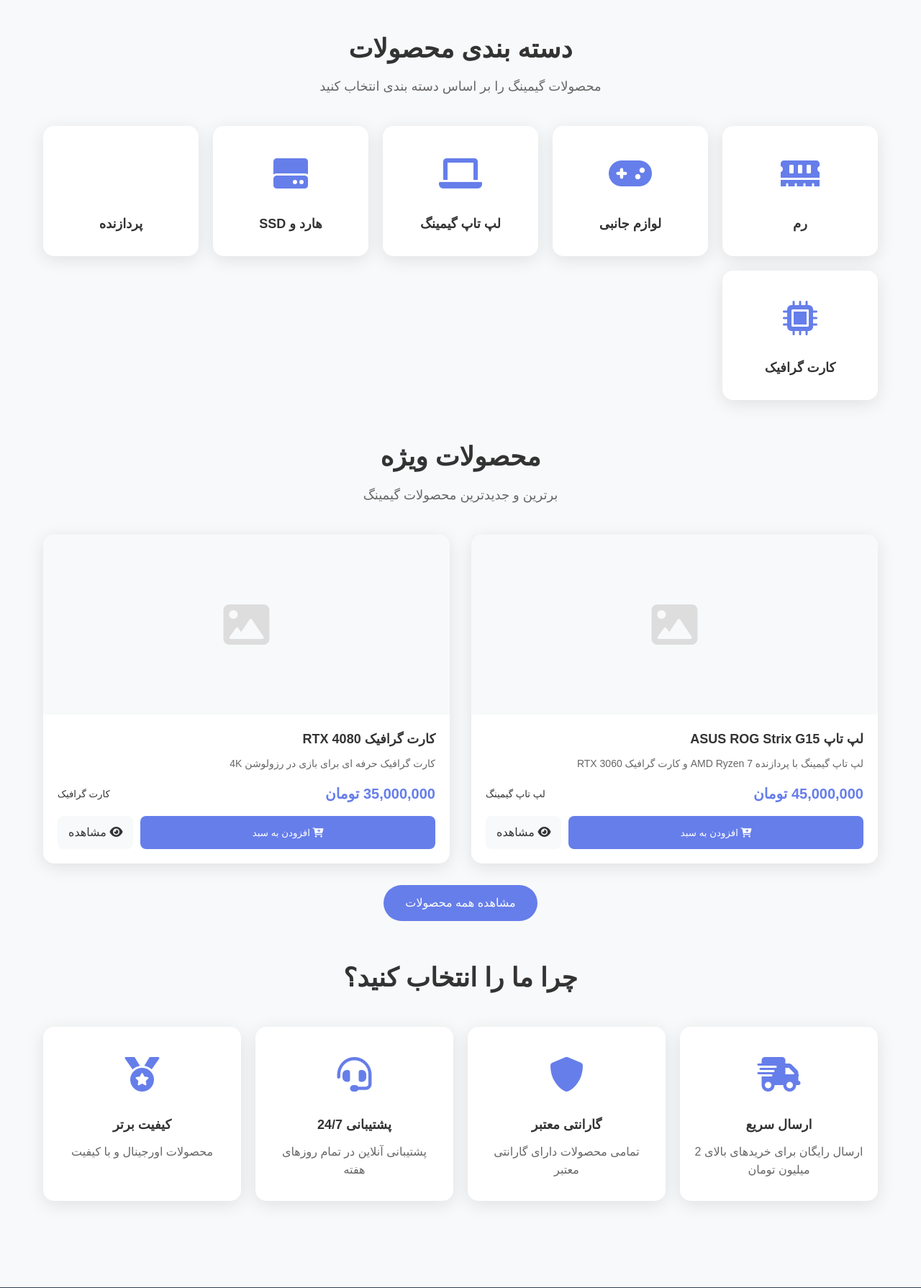
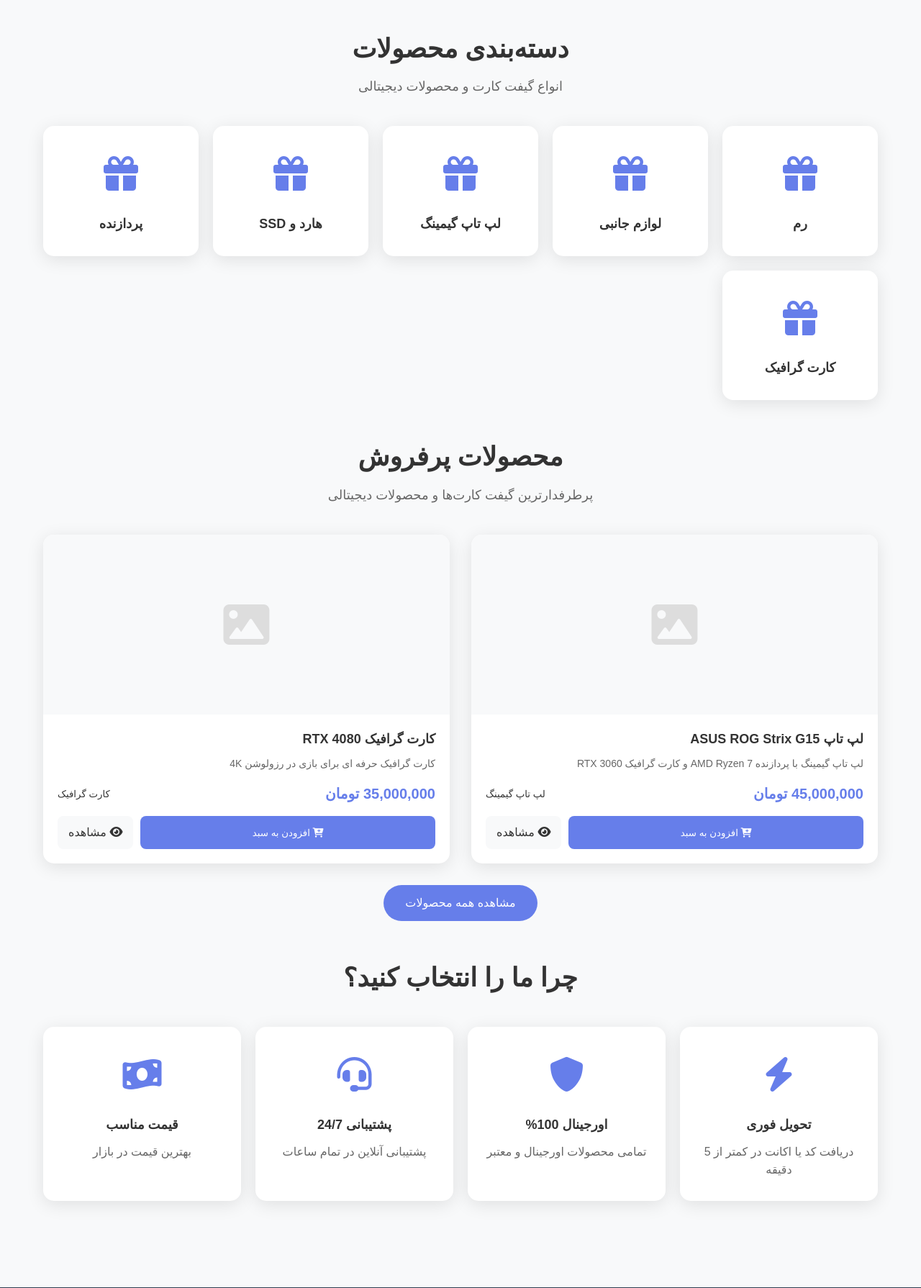
Before and after one commit to uncelmasih/masiha, a PHP site: page / in a window 1280 px wide. Shown: the part 706-2496 px from the top of the page at 72% size. Run offline with PHP 8.4, Linux system fonts and the light colour scheme; data comes from the database, SQL or seed files in the repository; some web fonts are replaced.

Commit message:
Update homepage content to focus on digital gift cards and products
Co-authored-by: masihafosoli <masihafosoli@gmail.com>

```diff
--- a/index.php
+++ b/index.php
@@ -43,8 +43,8 @@ require_once 'includes/header.php';
     <!-- Hero Section -->
     <section class="hero-section">
         <div class="hero-content">
-            <h2>بهترین محصولات گیمینگ</h2>
-            <p>با کیفیت ترین و جدیدترین محصولات گیمینگ را از ما تهیه کنید</p>
+            <h2>گیفت کارت و محصولات دیجیتالی</h2>
+            <p>خرید سریع و امن گیفت کارت، اکانت پریمیوم و کلیدهای بازی</p>
             <a href="products.php" class="btn">مشاهده محصولات</a>
         </div>
     </section>
@@ -52,32 +52,22 @@ require_once 'includes/header.php';
     <!-- Categories Section -->
     <section class="section">
         <div class="section-title">
-            <h2>دسته بندی محصولات</h2>
-            <p>محصولات گیمینگ را بر اساس دسته بندی انتخاب کنید</p>
+            <h2>دسته‌بندی محصولات</h2>
+            <p>انواع گیفت کارت و محصولات دیجیتالی</p>
         </div>
 
         <div class="categories-grid">
             <?php if (!empty($categories)): ?>
-                <?php
-                $category_icons = [
-                    'لپ تاپ گیمینگ' => 'fas fa-laptop',
-                    'کارت گرافیک' => 'fas fa-microchip',
-                    'پردازنده' => 'fas fa-cpu',
-                    'رم' => 'fas fa-memory',
-                    'هارد و SSD' => 'fas fa-hdd',
-                    'لوازم جانبی' => 'fas fa-gamepad'
-                ];
-                ?>
                 <?php foreach ($categories as $category): ?>
                     <a href="category.php?id=<?php echo $category['id']; ?>" class="category-card">
                         <div class="category-icon">
-                            <i class="<?php echo $category_icons[$category['name']] ?? 'fas fa-cube'; ?>"></i>
+                            <i class="fas fa-gift"></i>
                         </div>
                         <div class="category-name"><?php echo htmlspecialchars($category['name']); ?></div>
                     </a>
                 <?php endforeach; ?>
             <?php else: ?>
-                <p class="text-center">هنوز دسته بندی تعریف نشده است.</p>
+                <p class="text-center">هنوز دسته‌بندی تعریف نشده است.</p>
             <?php endif; ?>
         </div>
     </section>
@@ -85,8 +75,8 @@ require_once 'includes/header.php';
     <!-- Featured Products Section -->
     <section class="section">
         <div class="section-title">
-            <h2>محصولات ویژه</h2>
-            <p>برترین و جدیدترین محصولات گیمینگ</p>
+            <h2>محصولات پرفروش</h2>
+            <p>پرطرفدارترین گیفت کارت‌ها و محصولات دیجیتالی</p>
         </div>
 
         <div class="products-grid">
@@ -162,18 +152,18 @@ require_once 'includes/header.php';
         <div class="categories-grid">
             <div class="category-card">
                 <div class="category-icon">
-                    <i class="fas fa-shipping-fast"></i>
+                    <i class="fas fa-bolt"></i>
                 </div>
-                <div class="category-name">ارسال سریع</div>
-                <p style="margin-top: 10px; color: #666;">ارسال رایگان برای خریدهای بالای 2 میلیون تومان</p>
+                <div class="category-name">تحویل فوری</div>
+                <p style="margin-top: 10px; color: #666;">دریافت کد یا اکانت در کمتر از 5 دقیقه</p>
             </div>
 
             <div class="category-card">
                 <div class="category-icon">
                     <i class="fas fa-shield-alt"></i>
                 </div>
-                <div class="category-name">گارانتی معتبر</div>
-                <p style="margin-top: 10px; color: #666;">تمامی محصولات دارای گارانتی معتبر</p>
+                <div class="category-name">اورجینال 100%</div>
+                <p style="margin-top: 10px; color: #666;">تمامی محصولات اورجینال و معتبر</p>
             </div>
 
             <div class="category-card">
@@ -181,15 +171,15 @@ require_once 'includes/header.php';
                     <i class="fas fa-headset"></i>
                 </div>
                 <div class="category-name">پشتیبانی 24/7</div>
-                <p style="margin-top: 10px; color: #666;">پشتیبانی آنلاین در تمام روزهای هفته</p>
+                <p style="margin-top: 10px; color: #666;">پشتیبانی آنلاین در تمام ساعات</p>
             </div>
 
             <div class="category-card">
                 <div class="category-icon">
-                    <i class="fas fa-medal"></i>
+                    <i class="fas fa-money-bill-wave"></i>
                 </div>
-                <div class="category-name">کیفیت برتر</div>
-                <p style="margin-top: 10px; color: #666;">محصولات اورجینال و با کیفیت</p>
+                <div class="category-name">قیمت مناسب</div>
+                <p style="margin-top: 10px; color: #666;">بهترین قیمت در بازار</p>
             </div>
         </div>
     </section>
```
